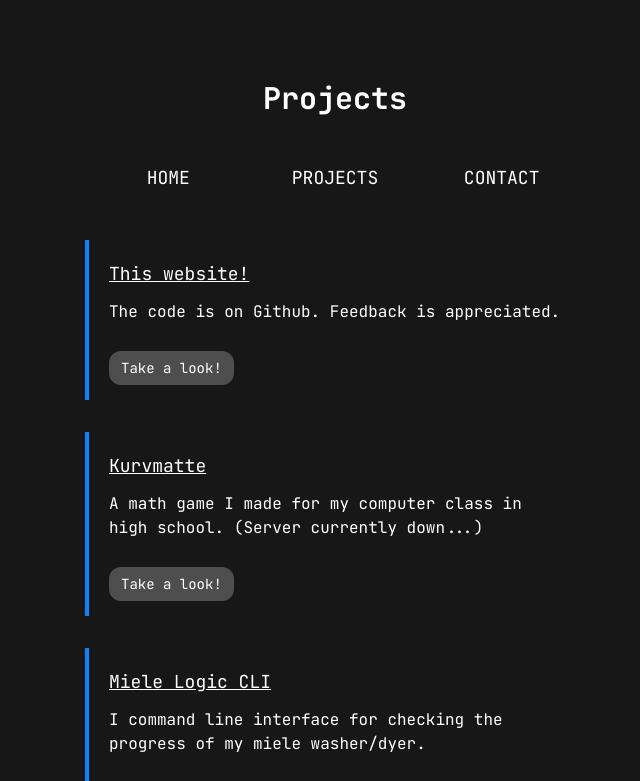
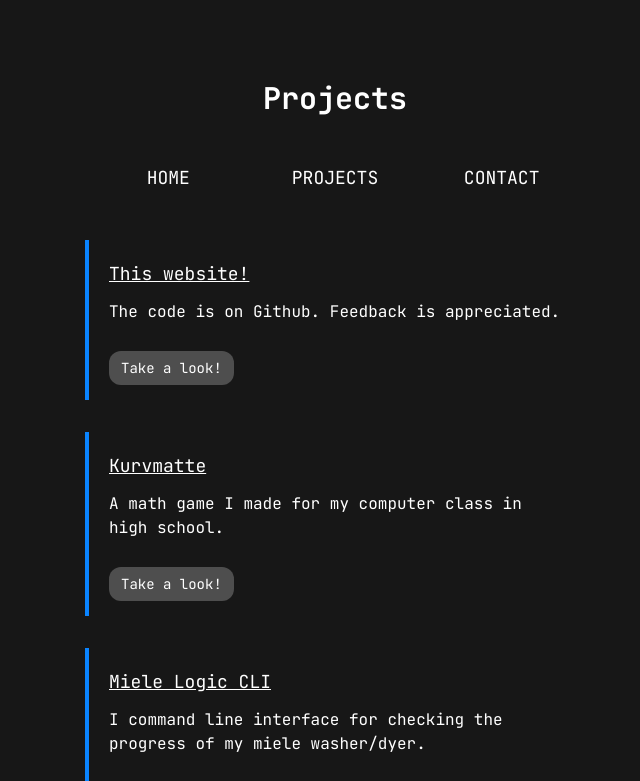
Before and after one commit to omfj/next-omfj.no, a Next.js app: page /projects in a window 1280 px wide. Shown: the top 781 px of the page, without its empty margins (305-945 px from the left). Built offline with nearby package versions, Linux system fonts and the light colour scheme.

Commit message:
updated kurvmatte link

```diff
--- a/pages/projects.tsx
+++ b/pages/projects.tsx
@@ -14,8 +14,8 @@ const Projects = (): JSX.Element => {
             />
             <ProjectBox
                 title="Kurvmatte"
-                desc="A math game I made for my computer class in high school. (Server currently down...)"
-                link="https://www.it1.omfj.no"
+                desc="A math game I made for my computer class in high school."
+                link="https://www.kurvmatte.omfj.no"
             />
             <ProjectBox
                 title="Miele Logic CLI"
```
